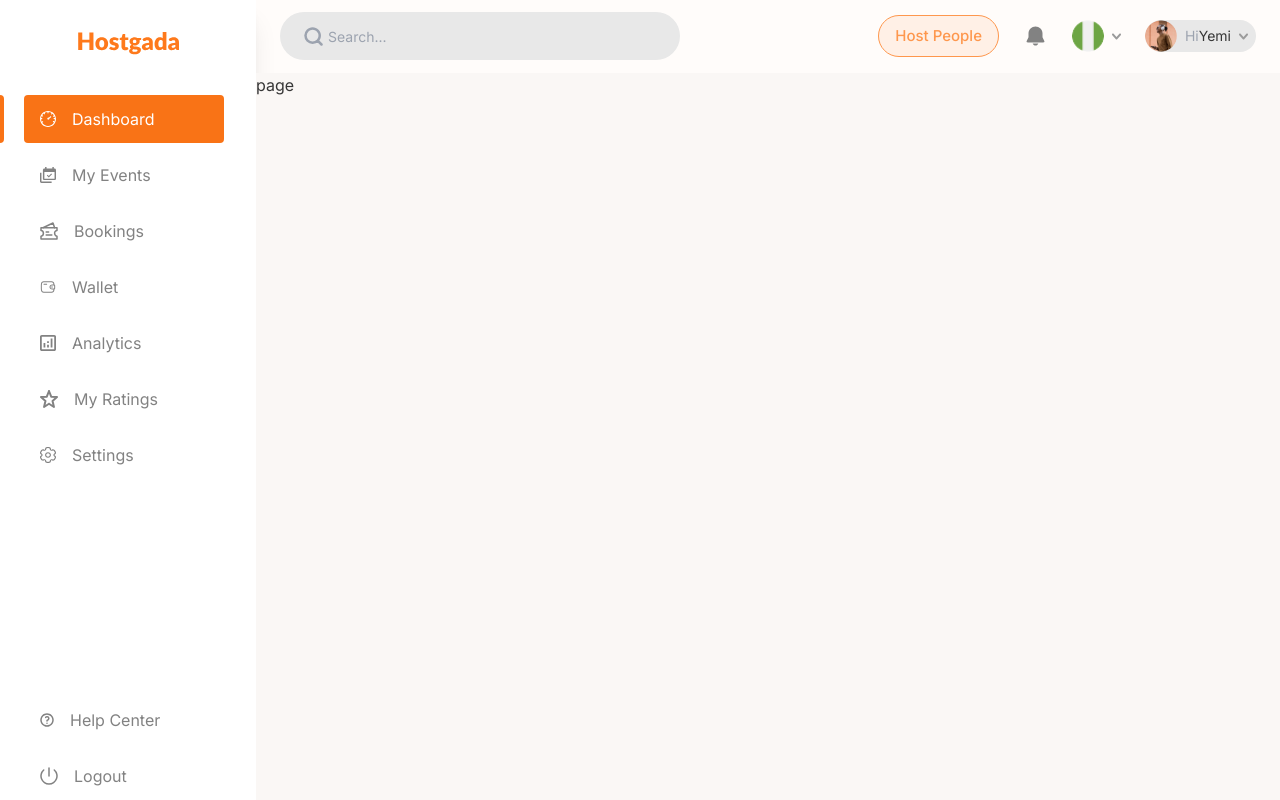
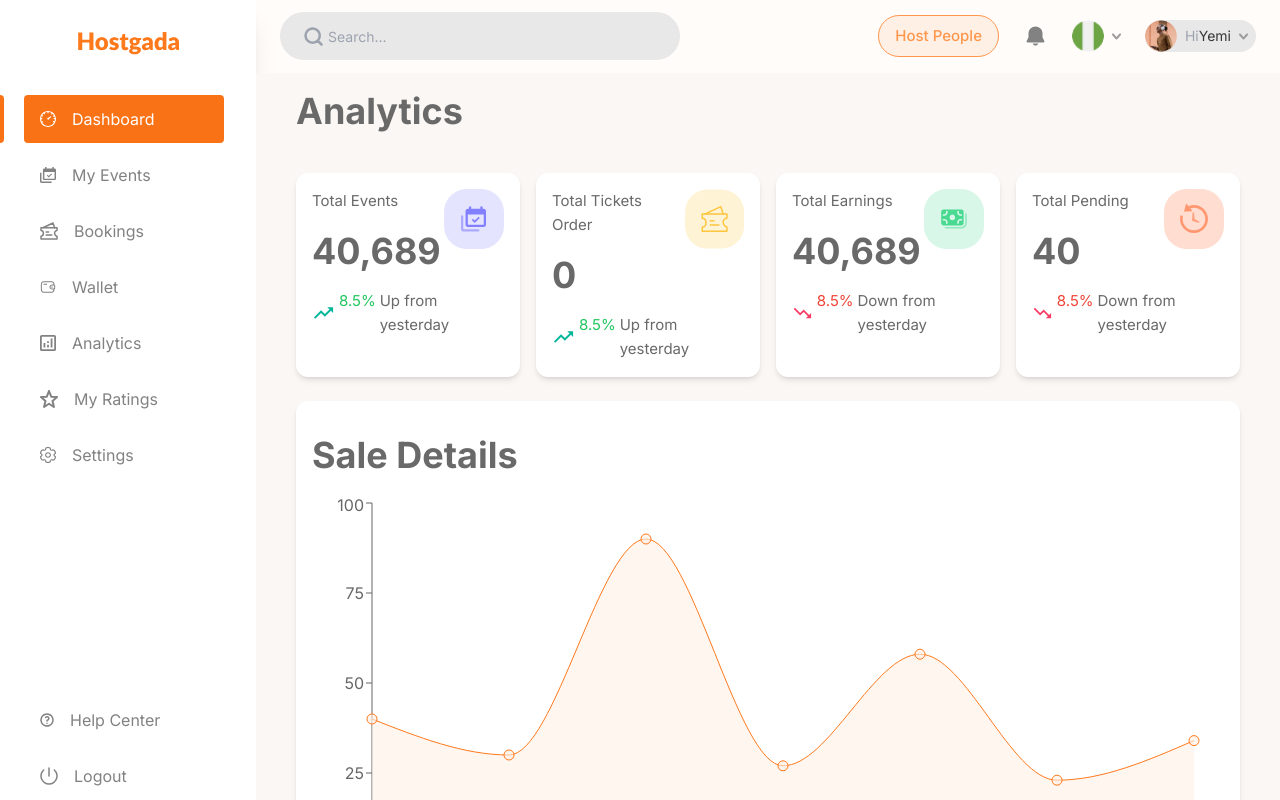
Before and after one commit to BalogunVictor/hostgada-frontend-app, a Next.js app: page /dashboard/host/analytics in a window 1280 px wide. Built offline with nearby package versions, Linux system fonts and the light colour scheme.

Commit message:
analytics

```diff
--- a/src/app/dashboard/host/analytics/page.tsx
+++ b/src/app/dashboard/host/analytics/page.tsx
@@ -1,7 +1,116 @@
+'use client';
+
+import {
+  PendingIcon,
+  TotalEarningIcon,
+  TotalEventsIcon,
+  TotalTicketsIcon,
+  TrendingDownIcon,
+  TrendingUpIcon,
+} from '@asset/icons';
+import Card from '@components/Card';
+import SaleDetails from '@components/dashboard/SaleDetails';
+import { BodyText, Title } from '@ui/Text';
+import { Wrapper } from '@ui/Wrapper';
 import React from 'react';
 
 function page() {
-  return <div>page</div>;
+  return (
+    <Wrapper dashboard>
+      <Title dashboard>Analytics</Title>
+      <div className="w-full gap-4 text-gray-600 grid sm:grid-cols-2 lg:grid-cols-4 py-6">
+        <Card className="min-h-40">
+          <div className="flex justify-between ">
+            <div>
+              <BodyText>Total Events</BodyText>
+              <Title dashboard>40,689</Title>
+            </div>
+            <TotalEventsIcon className="text-6xl" />
+          </div>
+          <div className="flex items-center gap-1">
+            <TrendingUpIcon />
+            <div className="flex gap-1">
+              <BodyText className="text-green-500">8.5%</BodyText>
+              <BodyText>Up from yesterday</BodyText>
+            </div>
+          </div>
+        </Card>
+        <Card className="min-h-40">
+          <div className="flex justify-between">
+            <div>
+              <BodyText>Total Tickets Order</BodyText>
+              <Title dashboard>0</Title>
+            </div>
+            <TotalTicketsIcon className="text-6xl" />
+          </div>
+          <div className="flex items-center gap-1">
+            <TrendingUpIcon />
+            <div className="flex gap-1">
+              <BodyText className="text-green-500">8.5%</BodyText>
+              <BodyText>Up from yesterday</BodyText>
+            </div>
+          </div>
+        </Card>
+        <Card className="min-h-40">
+          <div className="flex justify-between">
+            <div>
+              <BodyText>Total Earnings</BodyText>
+              <Title dashboard>40,689</Title>
+            </div>
+            <TotalEarningIcon className="text-6xl" />
+          </div>
+          <div className="flex items-center gap-1">
+            <TrendingDownIcon />
+            <div className="flex gap-1">
+              <BodyText className="text-red-500">8.5%</BodyText>
+              <BodyText>Down from yesterday</BodyText>
+            </div>
+          </div>
+        </Card>
+        <Card className="min-h-40">
+          <div className="flex justify-between">
+            <div>
+              <BodyText>Total Pending</BodyText>
+              <Title dashboard>40</Title>
+            </div>
+            <PendingIcon className="text-6xl" />
+          </div>
+          <div className="flex items-center gap-1">
+            <TrendingDownIcon />
+            <div className="flex gap-1">
+              <BodyText className="text-red-500">8.5%</BodyText>
+              <BodyText>Down from yesterday</BodyText>
+            </div>
+          </div>
+        </Card>
+      </div>
+      <Card>
+        <Title dashboard>Sale Details</Title>
+        <SaleDetails />
+      </Card>
+      <div className="w-full gap-4 text-gray-600 grid sm:grid-cols-2 lg:grid-cols-3 py-6">
+        <Card className="space-y-4 pb-8">
+          <BodyText className="text-p3 font-bold">Event Performance</BodyText>
+          <BodyText className="text-sm">
+            Click to know how well your
+            <br /> event is doing
+          </BodyText>
+        </Card>
+        <Card className="space-y-4 pb-8">
+          <BodyText className="text-p3 font-bold">Audience Insights</BodyText>
+          <BodyText className="text-sm">
+            Click to see your audience <br /> behaviour
+          </BodyText>
+        </Card>
+        <Card className="space-y-4 pb-8">
+          <BodyText className="text-p3 font-bold">Financial Overview</BodyText>
+          <BodyText className="text-sm">
+            This gives you a financial <br /> overview
+          </BodyText>
+        </Card>
+      </div>
+    </Wrapper>
+  );
 }
 
 export default page;
--- /dev/null
+++ b/src/app/dashboard/host/event-performance/event/[id]/page.tsx
@@ -0,0 +1,11 @@
+import React from 'react';
+
+function page() {
+  return (
+    <div>
+      <h1>events</h1>
+    </div>
+  );
+}
+
+export default page;
--- /dev/null
+++ b/src/app/dashboard/host/event-performance/page.tsx
@@ -0,0 +1,32 @@
+'use client';
+
+import EventCard from '@components/EventCard';
+import { Title } from '@ui/Text';
+import { Wrapper } from '@ui/Wrapper';
+import Link from 'next/link';
+import React from 'react';
+import Events from 'src/dummyEvents.json';
+import Motion from 'src/layout/motion';
+import Pages from 'src/routes/page.routes';
+
+function page() {
+  return (
+    <Motion>
+      <Wrapper dashboard>
+        <Title dashboard>Event Performance</Title>
+        <div className="w-full rounded-xl grid grid-cols-1 sm:grid-cols-2 lg:grid-cols-3 gap-4 py-4 sm:py-8 sm:gap-8 ">
+          {Events.map((event: any) => (
+            <Link
+              key={event.id}
+              href={`${Pages.hostDashboardEventPerformanceEvent}/${event.id}`}
+            >
+              <EventCard soldOut className="!bg-white" {...event} />
+            </Link>
+          ))}
+        </div>
+      </Wrapper>
+    </Motion>
+  );
+}
+
+export default page;
--- a/src/app/dashboard/host/wallet/columns.tsx
+++ b/src/app/dashboard/host/wallet/columns.tsx
@@ -43,9 +43,9 @@ export const columns = [
         <Button
           kinds="tertiary"
           className={classNames('hover:opacity-70 !w-28 !text-sm', {
-            '!bg-green-100 border-green-500 !text-green-500':
+            '!bg-green-100 !border-green-500 !text-green-500':
               status === 'successful',
-            'bg-red-100 border-red-500 !text-red-500': status === 'declined',
+            '!bg-red-100 !border-red-500 !text-red-500': status === 'declined',
           })}
         >
           {status.charAt(0).toUpperCase() + status.slice(1)}
--- a/src/assets/icons/index.ts
+++ b/src/assets/icons/index.ts
@@ -31,3 +31,4 @@ export { default as DoubleQuotesIcon } from './doubleQoutes.svg';
 export { default as StarIcon } from './star.svg';
 export { default as CancelIcon } from './Cancel.svg';
 export { default as EmptyErrorIcon } from './errorIcon.svg';
+export { default as PendingIcon } from './pendingIcon.svg';
--- a/src/components/EventCard.tsx
+++ b/src/components/EventCard.tsx
@@ -20,6 +20,7 @@ type EventCardProps = {
   className?: string;
   handleEdit?: () => void;
   handleDelete?: () => void;
+  soldOut?: boolean;
 };
 
 function EventCard({
@@ -34,6 +35,7 @@ function EventCard({
   className,
   handleEdit,
   handleDelete,
+  soldOut,
 }: EventCardProps) {
   return (
     <div
@@ -65,7 +67,7 @@ function EventCard({
           <BodyText>
             {date} <span className="font-semibold px-1">{time}</span>
           </BodyText>
-          {handleEdit ? null : (
+          {soldOut || handleEdit ? null : (
             <Button
               size="sm"
               kinds="tertiary"
--- a/src/components/dashboard/SaleDetails.tsx
+++ b/src/components/dashboard/SaleDetails.tsx
@@ -1,77 +1,45 @@
-import React from 'react';
 import {
+  Area,
   AreaChart,
-  Area,
+  CartesianGrid,
+  Tooltip,
   XAxis,
   YAxis,
-  CartesianGrid,
-  Tooltip,
+  ResponsiveContainer,
 } from 'recharts';
 
 function SaleDetails() {
   const data = [
-    {
-      name: 'Page A',
-      uv: 4000,
-      pv: 2400,
-      amt: 2400,
-    },
-    {
-      name: 'Page B',
-      uv: 3000,
-      pv: 1398,
-      amt: 2210,
-    },
-    {
-      name: 'Page C',
-      uv: 2000,
-      pv: 9800,
-      amt: 2290,
-    },
-    {
-      name: 'Page D',
-      uv: 2780,
-      pv: 3908,
-      amt: 2000,
-    },
-    {
-      name: 'Page E',
-      uv: 1890,
-      pv: 4800,
-      amt: 2181,
-    },
-    {
-      name: 'Page F',
-      uv: 2390,
-      pv: 3800,
-      amt: 2500,
-    },
-    {
-      name: 'Page G',
-      uv: 3490,
-      pv: 4300,
-      amt: 2100,
-    },
+    { name: 'jun', uv: 40, pv: 24, amt: 24 },
+    { name: 'july', uv: 30, pv: 14, amt: 22 },
+    { name: 'august', uv: 90, pv: 98, amt: 22 },
+    { name: 'nov', uv: 27, pv: 39, amt: 20 },
+    { name: 'dec', uv: 58, pv: 48, amt: 21 },
+    { name: 'jan', uv: 23, pv: 38, amt: 25 },
+    { name: 'feb', uv: 34, pv: 43, amt: 21 },
   ];
+
   return (
-    <div>
+    <div className="w-full h-[400px]">
+      <ResponsiveContainer width="100%" height="100%">
         <AreaChart
-        width={500}
-        height={400}
           data={data}
-        margin={{
-          top: 10,
-          right: 30,
-          left: 0,
-          bottom: 0,
-        }}
+          margin={{ top: 10, right: 30, left: 0, bottom: 0 }}
         >
-        <CartesianGrid strokeDasharray="3 3" />
+          <CartesianGrid stroke="transparent" />
           <XAxis dataKey="name" />
-        <YAxis />
+          <YAxis domain={[0, 100]} />
           <Tooltip />
-        <Area type="monotone" dataKey="uv" stroke="#8884d8" fill="#8884d8" />
+          <Area
+            type="monotone"
+            dataKey="uv"
+            stroke="#FE791B"
+            fill="#FFF0E6"
+            dot={{ r: 5 }} // Shows points
+            activeDot={{ r: 8 }} // Highlights active point
+          />
         </AreaChart>
+      </ResponsiveContainer>
     </div>
   );
 }
--- a/src/routes/page.routes.ts
+++ b/src/routes/page.routes.ts
@@ -31,6 +31,8 @@ const Pages = {
   hostDashboardAnalytics: '/dashboard/host/analytics',
   hostDashboardRatings: '/dashboard/host/ratings',
   hostDashboardBuyerProfie: '/dashboard/host/buyer-profile',
+  hostDashboardEventPerformance: '/dashboard/host/event-performance',
+  hostDashboardEventPerformanceEvent: '/dashboard/host/event-performance/event',
 };
 
 export default Pages;
```
Also changed, not shown: src/assets/icons/pendingIcon.svg (added). Lines whose indentation alone changed are shown as unchanged.
